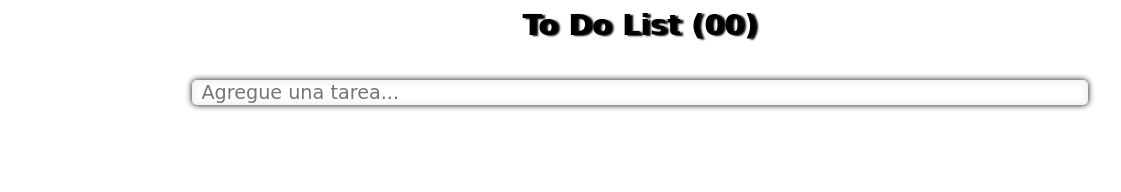
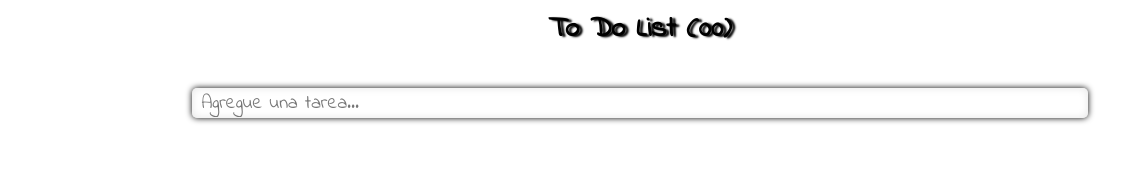
Before and after one commit to IvanBenavides/todolist, a plain HTML site: page index.html in a window 1280 px wide. Shown: the full height of the page, 0-1121 px from the left. Drawn offline with Linux system fonts and the light colour scheme; grey boxes are pictures that could not be loaded.

Commit message:
Fonts
Google Fonts

```diff
--- a/css/style.css
+++ b/css/style.css
@@ -1,4 +1,4 @@
-/*@import url(https://fonts.googleapis.com/css?family=Indie+Flower);*/
+@import url(https://fonts.googleapis.com/css?family=Indie+Flower);
 body{
 	font-family: 'Indie Flower', cursive;
 	font-size: 1.2em;
```
